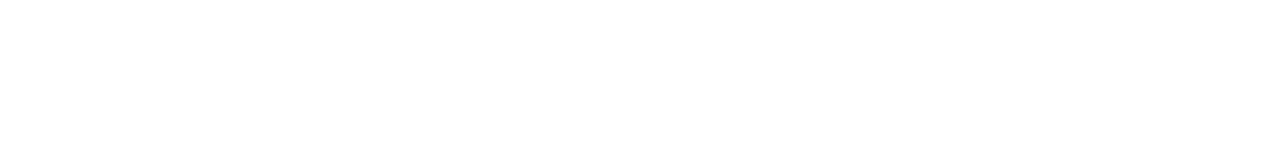
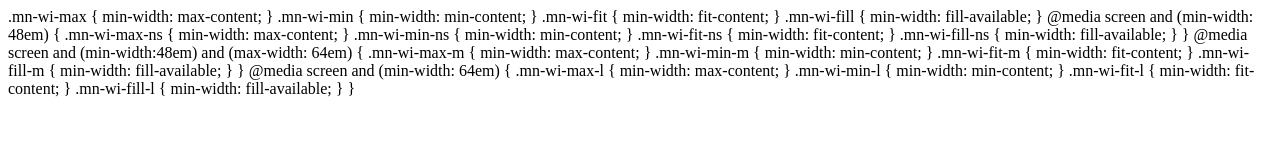
Before and after one commit to mrmrs/css-min-widths, a website: page index.html in a window 1280 px wide. Drawn offline with Linux system fonts and the light colour scheme.

Commit message:
Adding css contents to html file for documentation

```diff
--- a/index.html
+++ b/index.html
@@ -12,5 +12,31 @@
     <link rel="stylesheet" href="min-widths.css">
   </head>
   <body>
-  </body>
+.mn-wi-max  { min-width: max-content; }
+.mn-wi-min  { min-width: min-content; }
+.mn-wi-fit  { min-width: fit-content; }
+.mn-wi-fill { min-width: fill-available; }
+
+@media screen and (min-width: 48em) {
+.mn-wi-max-ns  { min-width: max-content; }
+.mn-wi-min-ns  { min-width: min-content; }
+.mn-wi-fit-ns  { min-width: fit-content; }
+.mn-wi-fill-ns { min-width: fill-available; }
+}
+
+@media screen and (min-width:48em) and (max-width: 64em) {
+.mn-wi-max-m  { min-width: max-content; }
+.mn-wi-min-m  { min-width: min-content; }
+.mn-wi-fit-m  { min-width: fit-content; }
+.mn-wi-fill-m { min-width: fill-available; }
+}
+
+@media screen and (min-width: 64em) {
+.mn-wi-max-l  { min-width: max-content; }
+.mn-wi-min-l  { min-width: min-content; }
+.mn-wi-fit-l  { min-width: fit-content; }
+.mn-wi-fill-l { min-width: fill-available; }
+}
+
+</body>
 </html>
```
